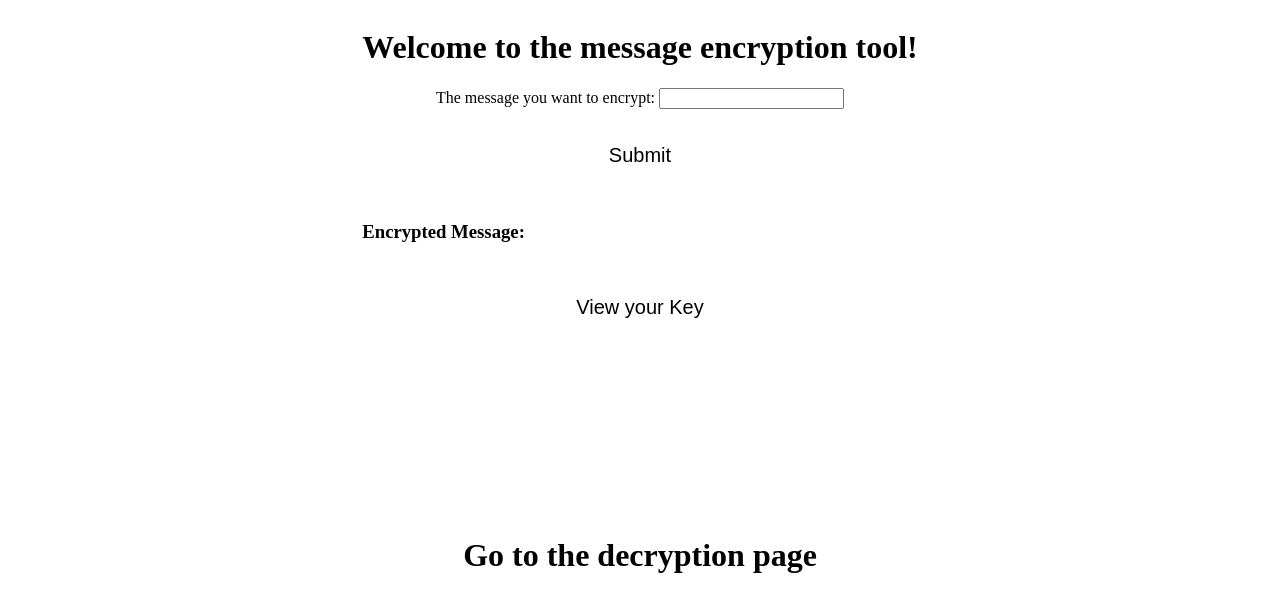
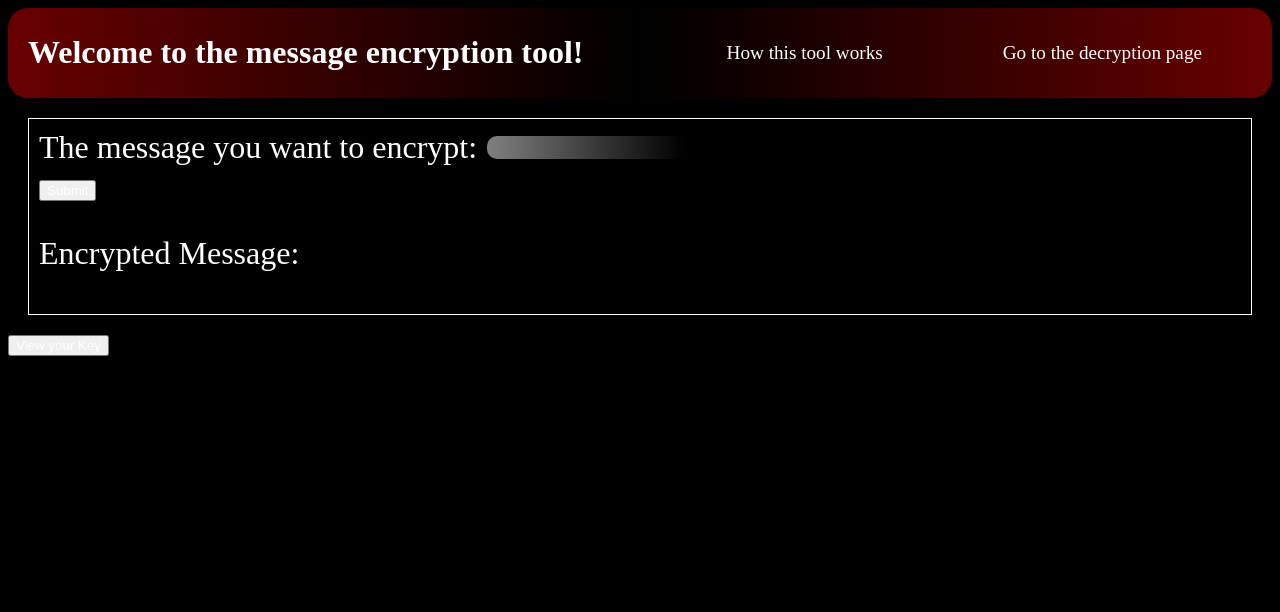
Before and after one commit to altchessare/JavaScript-Training, a plain HTML site: page index.html in a window 1280 px wide. Drawn offline with Linux system fonts and the light colour scheme.

Commit message:
styling going well so far. will continue.

```diff
--- a/index.html
+++ b/index.html
@@ -7,24 +7,38 @@
     <link rel="stylesheet" href="stylesheets/style.css">
 </head>
     <body>
-        <div id="tool">
-            <h1>Welcome to the message encryption tool!</h1>
+        <div id="mainContainer">
 
+            <div id="header">
+                <h1 id="headerH1">Welcome to the message encryption tool!</h1>
+                <div id="headerRight">
+                    <a href="" id="infoPage" class="link">How this tool works</a>
+                    <a href="Decryption Page/decryption.html" class="link" id="decryptionPage">Go to the decryption page</a>
+                </div>
+            </div>
 
-            <label for="messageToBeCoded">The message you want to encrypt:</label>
-            <input id="messageToBeCoded"><br>
-            <button id="submit">Submit</button>
-            <h3 id="encryptedMessage">Encrypted Message: <label id="encryptedMessageResult"></label></h3>
+            <div id="encryptionTool">
+                <div id="messageInputContainer">
+                    <label for="messageToBeCoded" id="messageToBeCodedLabel">The message you want to encrypt: </label>
+                    <input id="messageToBeCoded">
+                    <span id="inputMirror"></span>
+                </div>
+                <button id="submit">Submit</button>
+                <p id="encryptedMessage">Encrypted Message: <label id="encryptedMessageResult"></label></p>
+            </div>
 
-        </div>
-            <button id="keyViewer">View your Key</button>
-            <h3 id="keyH3">Your Key: <label id="keyResult"></label></h3>
-            <button id="keyCopyBtn">Copy the key!</button>
-            <span id="copyMessage" style="margin-left: 10px;">Copied!</span>
+            <div id="keyViewerContainer">
+                <button id="keyViewer">View your Key</button>
+                <h3 id="keyH3">Your Key: <label id="keyResult"></label></h3>
+                <button id="keyCopyBtn">Copy the key!</button>
+                <span id="copyMessage" style="margin-left: 10px;">Copied!</span>
+            </div>
 
 
 
-            <a href="Decryption Page/decryption.html" id="decryptionPage">Go to the decryption page</a>
+
+        </div>
+
     <script src="script/java.js"></script>
     </body>
 </html>
--- a/script/java.js
+++ b/script/java.js
@@ -4,6 +4,7 @@ const key = document.getElementById("keyH3");
 const keyViewer = document.getElementById("keyViewer");
 const keyResult = document.getElementById("keyResult");
 const keyCopyBtn = document.getElementById("keyCopyBtn");
+const copyMessage = document.getElementById("copyMessage");
 let shuffledCharSet = "";
 let result;
 let originalMessage;
--- a/stylesheets/style.css
+++ b/stylesheets/style.css
@@ -1,35 +1,102 @@
-body{
+html, body{
+    padding: none;
+    margin: none;
+    height: 100%;
+    background: black;
+}
+
+*{
+    color: white;
+}
+
+#mainContainer{
+    margin: none;
+    padding: none;
     display: flex;
-    align-items: center;
-    justify-content: center;
     flex-direction: column;
 }
 
-#tool{
-    display: block;
-    text-align: center;
-}
+/* Header */
 
-#decryptionPage{
+.link{
     text-decoration: none;
-    color: black;
+    font-size: 1.2em;
     padding: 5px 10px;
     border-radius: 10px;
-    width: fit-content;
-    font-size: 2em;
-    font-weight: bold;
-    margin-top: 100px;
     transition: 0.5s;
 }
 
-#decryptionPage:hover{
-    color: greenyellow;
+.link:hover{
     background-color: black;
+    color: rgb(104, 0, 0);
 }
 
-#keyH3, #encryptedMessage{
-    justify-self: flex-start;
+#header{
+    border-radius: 20px;
+    display: flex;
+    flex-wrap: wrap;
+    justify-content: center;
+    align-items: center;
+    padding: 5px 20px;
+    align-items: center;
+    background: linear-gradient(to right, rgb(104, 0, 0), black, rgb(104, 0, 0));
 }
+
+#headerRight{
+    display: flex;
+    flex-wrap: wrap;
+    justify-content: flex-end;
+    align-items: center;
+    gap: 100px;
+    margin-right: 40px;
+    flex: 1;
+}
+
+#headerH1{
+    flex: 1;
+}
+
+/* Main Tool */
+
+#encryptionTool{
+    border: solid white 1px;
+    font-size: 2em;
+    margin: 20px;
+    display: block;
+    padding: 10px;
+}
+
+#messageInputContainer{
+    display: flex;
+    align-items: center;
+}
+
+#inputMirror{
+    position: absolute;
+    visibility: hidden;
+    white-space: pre;
+    font: inherit;
+    font-size: inherit;
+    padding: 4px 10px;
+    background: none;
+    border: none;
+}
+
+#messageToBeCoded{
+    background: linear-gradient(to right, gray, black) !important;
+    color: white !important;
+    border: none !important;
+    border-radius: 10px;
+    padding: 4px 10px;
+}
+
+#messageToBeCodedLabel{
+    margin: 0;
+    padding: 0 10px 0 0;
+    align-items: center;
+}
+
+/* Essentials for javascript. */
 
 #keyH3,
 #keyResult,
@@ -59,50 +126,3 @@ body{
 #copyMessage.visible {
     visibility: visible;
 }
-
-#submit{
-    margin: 30px;
-    font-size: 20px;
-    padding: 5px 10px;
-    border: none;
-    background: none;
-    border-radius: 10px;
-    transition: 0.5s;
-    cursor: pointer;
-}
-
-#submit:hover{
-    background-color: green;
-    color: white;
-}
-
-#keyViewer{
-    border-radius: 10px;
-    background: none;
-    border: none;
-    font-size: 20px;
-    cursor: pointer;
-    transition: 0.5s;
-    padding: 5px 10px;
-    margin: 30px;
-}
-
-#keyViewer:hover{
-    color: white;
-    background-color: black;
-}
-
-#keyCopyBtn{
-    margin: 30px;
-    padding: 5px 10px;
-    border: none;
-    background: none;
-    border-radius: 10px;
-    transition: 0.5s;
-    cursor: pointer;
-}
-
-#keyCopyBtn:hover{
-    background-color: gray;
-    color: white;
-}
```
